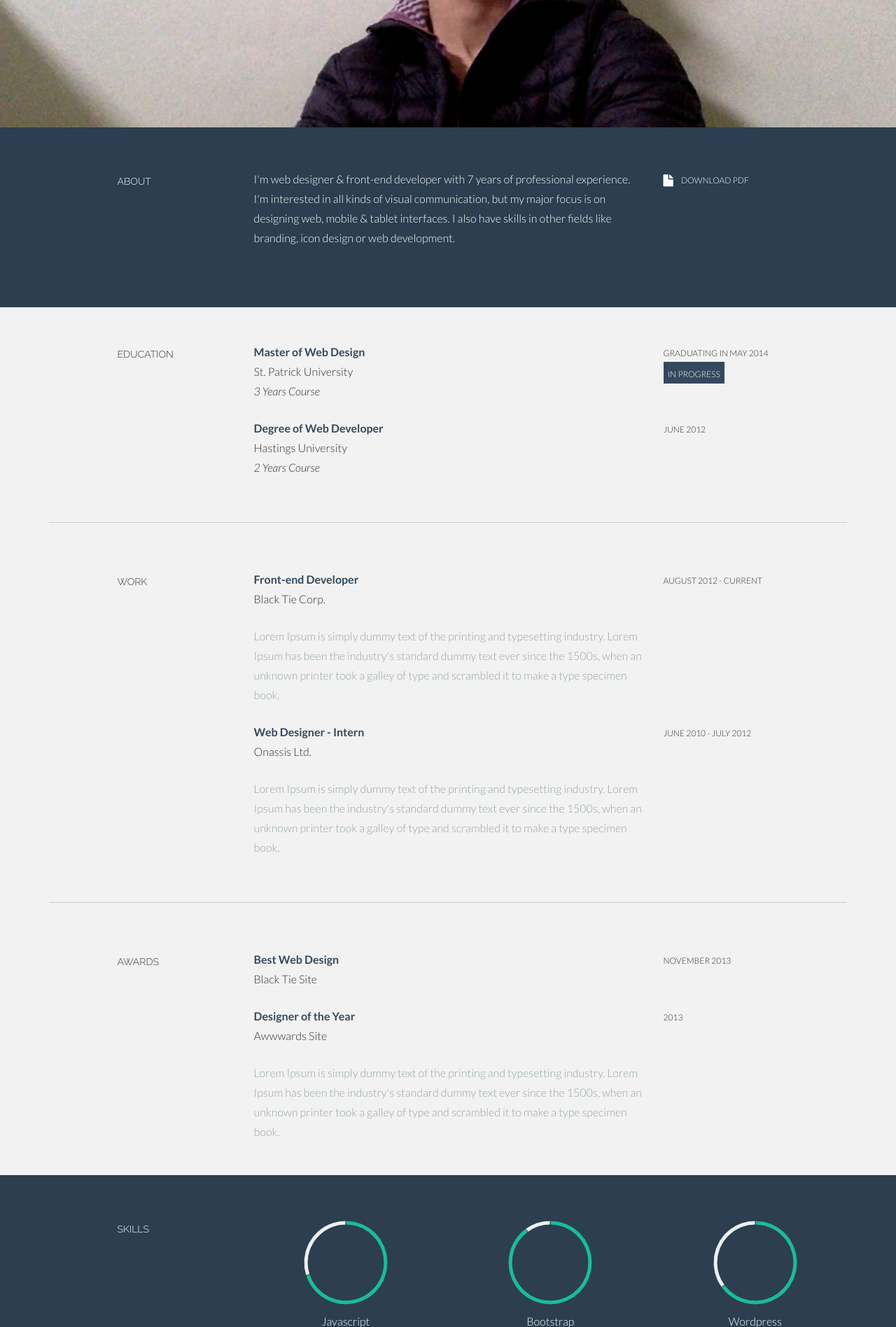
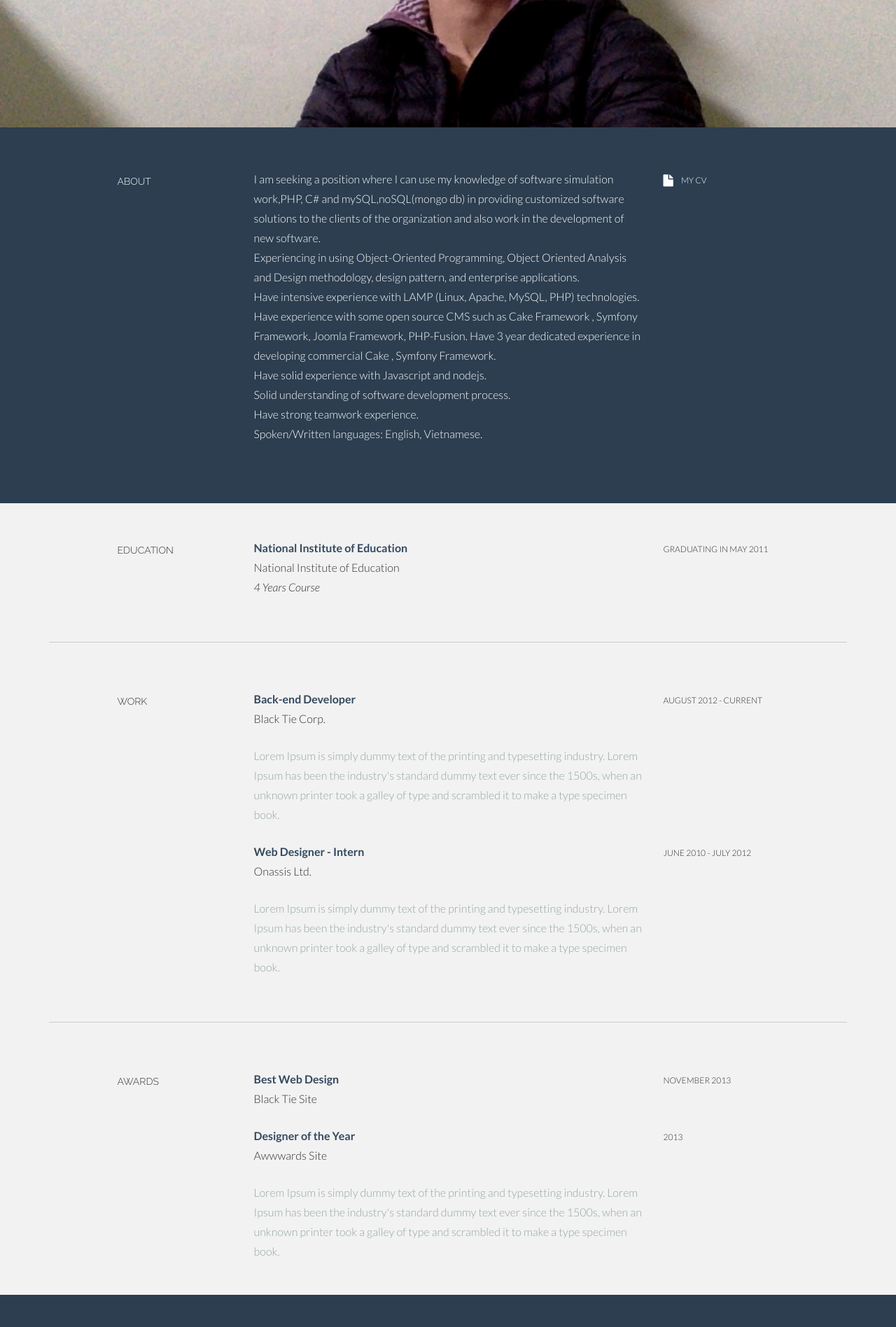
Before and after one commit to HoaiPhamThanh/hoaipt.info, a CakePHP app: the page made by app/View/Layouts/devin.ctp in a window 1280 px wide. Shown: the part 378-2274 px from the top of the page at 70% size. Run offline with PHP 8.4 and a stand-in for CakePHP, Linux system fonts and the light colour scheme; the template is opened without the code that fills it, so the values that code supplies are empty; some libraries are stand-ins or nearby versions.

Commit message:
fix about content

```diff
--- a/app/View/Layouts/devin.ctp
+++ b/app/View/Layouts/devin.ctp
@@ -85,10 +85,17 @@ $cakeDescription = __d('cake_dev', 'CakePHP: the rapid development php framework
 					<h5>ABOUT</h5>
 				</div>
 				<div class="col-lg-6">
-					<p>I'm web designer & front-end developer with 7 years of professional experience. I'm interested in all kinds of visual communication, but my major focus is on designing web, mobile & tablet interfaces. I also have skills in other fields like branding, icon design or web development.</p>
+					<p>I am seeking a position where I can use my knowledge of software simulation work,PHP, C# and mySQL,noSQL(mongo db)  in providing customized software solutions to the clients of the organization and also work in the development of new software.<br/>
+Experiencing in using Object-Oriented Programming, Object Oriented Analysis and Design methodology, design pattern, and enterprise applications. <br/>
+Have intensive experience with LAMP (Linux, Apache, MySQL, PHP) technologies.<br/>
+Have experience with some open source CMS such as Cake Framework , Symfony Framework, Joomla Framework, PHP-Fusion. Have 3 year dedicated experience in developing commercial Cake , Symfony Framework.<br/>
+Have solid experience with Javascript and nodejs.<br/>
+Solid understanding of software development process. <br/>
+Have strong teamwork experience.<br/>
+Spoken/Written languages: English, Vietnamese. </p>
 				</div>
 				<div class="col-lg-3">
-					<p><a href="#"><i class="icon-file"></i></a> <sm>DOWNLOAD PDF</sm></p>
+					<p><a href="/cv/CV- Pham Thanh Hoai.doc"><i class="icon-file"></i></a> <sm>MY CV</sm></p>
 				</div>
 
 			</div><!--/.row -->
@@ -105,25 +112,14 @@ $cakeDescription = __d('cake_dev', 'CakePHP: the rapid development php framework
 					<h5>EDUCATION</h5>
 				</div>
 				<div class="col-lg-6">
-					<p><t>Master of Web Design</t><br/>
-						St. Patrick University <br/>
-						<i>3 Years Course</i>
+					<p><t>National Institute of Education</t><br/>
+						National Institute of Education <br/>
+						<i>4 Years Course</i>
 					</p>
 				</div>
 				<div class="col-lg-3">
-					<p><sm>GRADUATING IN MAY 2014</sm><br/>
-					<imp><sm>IN PROGRESS</sm></imp>
+					<p><sm>GRADUATING IN MAY 2011</sm>
 					</p>
-				</div>
-
-				<div class="col-lg-6 col-lg-offset-3">
-					<p><t>Degree of Web Developer</t><br/>
-						Hastings University <br/>
-						<i>2 Years Course</i>
-					</p>
-				</div>
-				<div class="col-lg-3">
-					<p><sm>JUNE 2012</sm></p>
 				</div>
 
 		</div><!--/.row -->
@@ -140,7 +136,7 @@ $cakeDescription = __d('cake_dev', 'CakePHP: the rapid development php framework
 					<h5>WORK</h5>
 				</div>
 				<div class="col-lg-6">
-					<p><t>Front-end Developer</t><br/>
+					<p><t>Back-end Developer</t><br/>
 						Black Tie Corp. <br/>
 					</p>
 					<p><more>Lorem Ipsum is simply dummy text of the printing and typesetting industry. Lorem Ipsum has been the industry's standard dummy text ever since the 1500s, when an unknown printer took a galley of type and scrambled it to make a type specimen book.</more></p>
```
Also changed, not shown: 1 other file.
